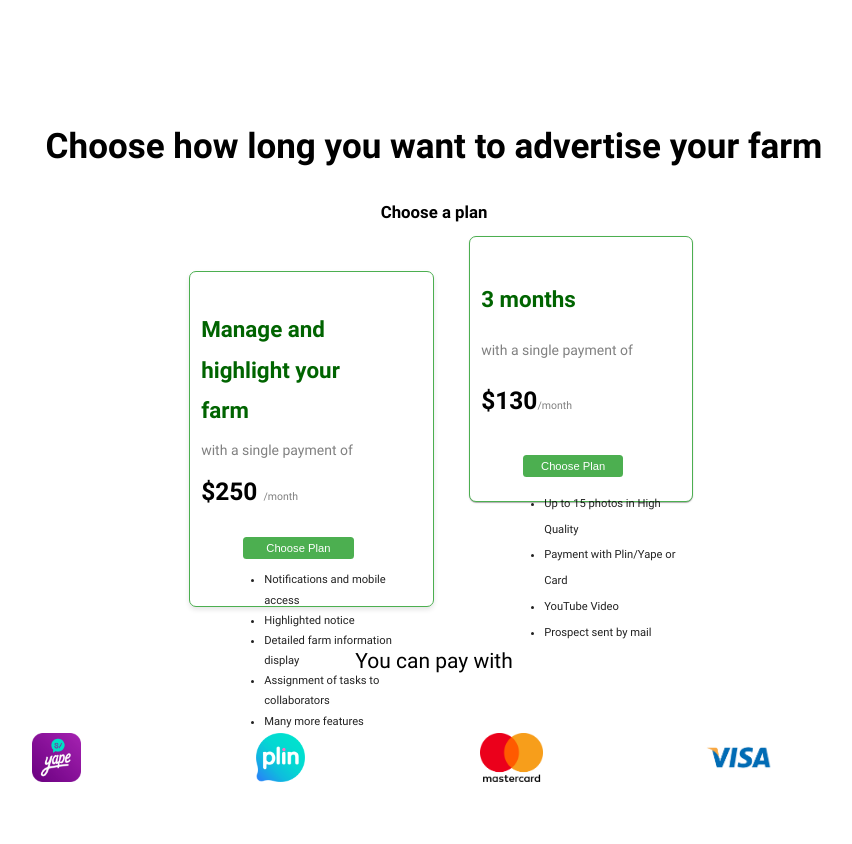
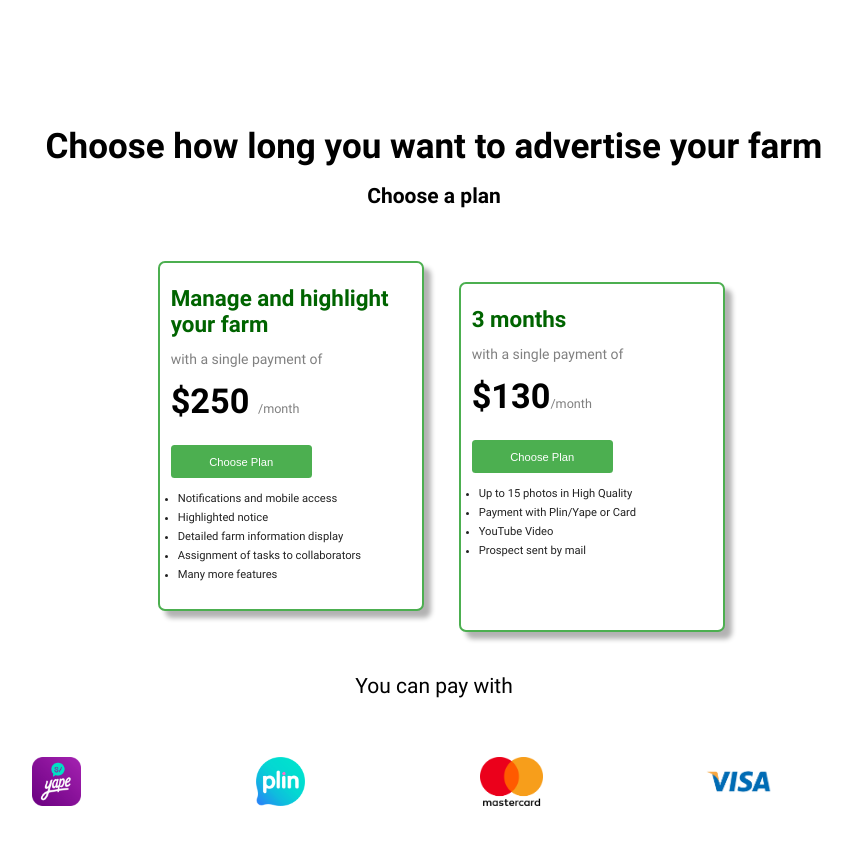
Before and after one commit to Aplicaciones-Web-WX55-Group-S-del-Softw/frontend-application, a Vue app: page /subscriptions in a window 1280 px wide. Shown: the top 844 px of the page, without its empty margins (206-1058 px from the left). Built offline with nearby package versions, Linux system fonts and the light colour scheme.

Commit message:
change(search-and-match): updated subscriptions component

```diff
--- a/src/register/components/subscription/subscriptions-card.component.vue
+++ b/src/register/components/subscription/subscriptions-card.component.vue
@@ -19,6 +19,7 @@ export default {
 }
 </script>
 <template>
+  <div class="container">
   <h1 class="text-center">Choose how long you want to advertise your farm</h1>
   <h2 class="sub-title">Choose a plan</h2>
   <div class="cardsx">
@@ -56,33 +57,34 @@ export default {
       </template>
     </pv-card>
   </div>
+  </div>
   <image-card/>
 </template>
 
 <style scoped>
+.container{
+  margin:0;
+}
 .cardsx{
   display: flex;
   justify-content: center;
   gap: 50px;
-  line-height: 1.8;
 }
 .benefits{
   text-align: left;
-  margin-left: 50px;
+  margin-left: -30px;
+  line-height: 1.7;
 }
 .choose-plan-btn{
-  margin-top: -10px;
-  margin-left:60px;
+  margin-top: -180px;
   background-color: #4CAF50;
   border: none;
   color: white;
-  padding: 7px 15px;
+  padding: 15px 55px;
   text-align: center;
   font-size: 16px;
   cursor: pointer;
   border-radius: 5px;
-  width: 50%;
-
 }
 .choose-plan-btn:hover {
   transform: scale(1.05);
@@ -96,52 +98,91 @@ export default {
   margin-bottom:0px; /* Ajusta el margen inferior para separar el título del contenedor de tarjetas */
 }
 .sub-title{
-  margin-top: 50px; /* Ajusta el margen inferior para separar el título del contenedor de tarjetas */
+  font-size: 30px; /* Ajusta el tamaño del texto */
   text-align: center; /* Centra el texto horizontalmente */
 }
 
 .title-card{
   color: darkgreen !important;
-  max-width:200px;
+  max-width:500px;
   font-weight: bold; /* Ajusta el peso de la fuente a negrita */
   text-align: left;
-
-
+  margin:0;
 }
 .mt-2{
-  line-height: 2.3;
-  width: 320px;
-  height: 380px;
+  margin-top: 80px;
+  width: 350px;
+  height: 420px;
   border-radius: 10px;
-  border: 2px solid #4CAF50;
+  border: 3px solid #4CAF50;
+  box-shadow: 10px 10px 8px rgba(0, 0, 0, 0.3);
 }
 .mt-1{
   margin-top: 50px;
-  width: 350px;
-  height: 480px;
+  width: 380px;
+  height: 500px;
   border-radius: 10px;
-  border: 2px solid #4CAF50;
-  box-shadow: 0px 4px 8px rgba(0, 0, 0, 0.1);
+  border: 3px solid #4CAF50;
+  box-shadow: 10px 10px 8px rgba(0, 0, 0, 0.3);
   margin-left: 20px;
 }
 .sub-header{
   color: gray !important;
   font-size: 20px; /* Ajusta el tamaño del texto */
-  margin-top: -10px;
+  margin-top: 20px;
 
 
 }
 .price {
   color: black !important; /* Cambia el color del texto a negro */
-  font-size: 35px; /* Ajusta el tamaño del texto */
+  font-size: 49px; /* Ajusta el tamaño del texto */
   font-weight: bold; /* Ajusta el peso de la fuente a negrita */
-  margin-top: -10px;
+  margin-top: 20px;
 
 }
 .mes{
   color: gray ;
-  font-size: 15px; /* Ajusta el tamaño del texto */
+  font-size: 18px; /* Ajusta el tamaño del texto */
   font-weight: normal;
 }
+@media (min-width: 1024px) {
+  .cardsx {
+    display: flex;
+    justify-content: center;
+    gap: 50px;
+  }
 
+  .mt-1, .mt-2 {
+    width: 380px;
+    height: 500px;
+  }
+}
+
+/* Styles for medium screens */
+@media (min-width: 768px) and (max-width: 1023px) {
+  .cardsx {
+    display: flex;
+    flex-direction: column;
+    align-items: center;
+  }
+
+  .mt-1, .mt-2 {
+    width: 80%;
+    height: auto;
+  }
+}
+
+/* Styles for small screens */
+@media (max-width: 767px) {
+  .cardsx {
+    display: flex;
+    flex-direction: column;
+    align-items: center;
+  }
+
+  .mt-1, .mt-2 {
+    width: 60%;
+    height: auto;
+  }
+}
 </style>
```
